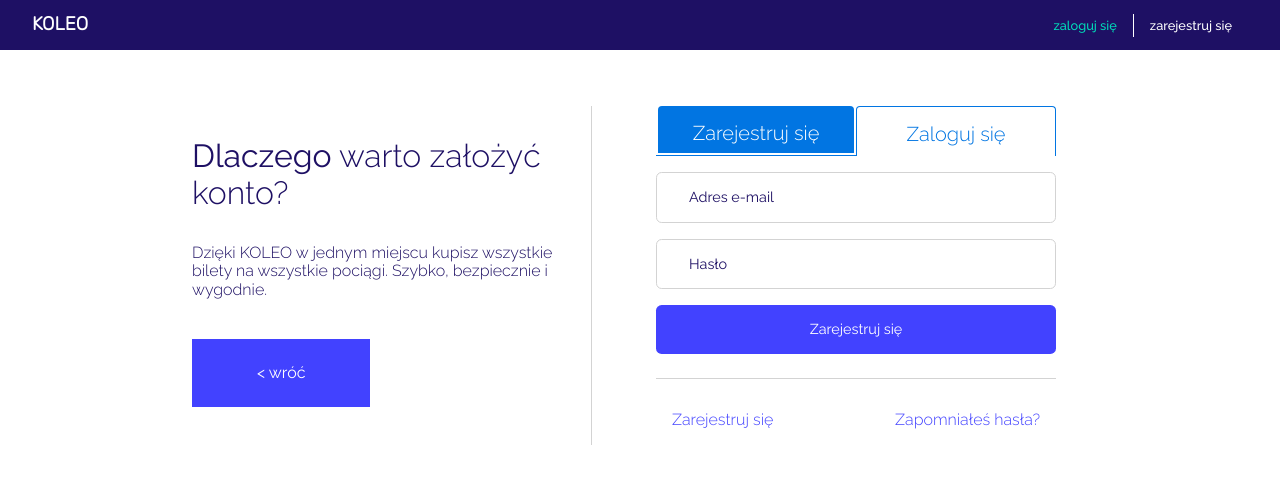
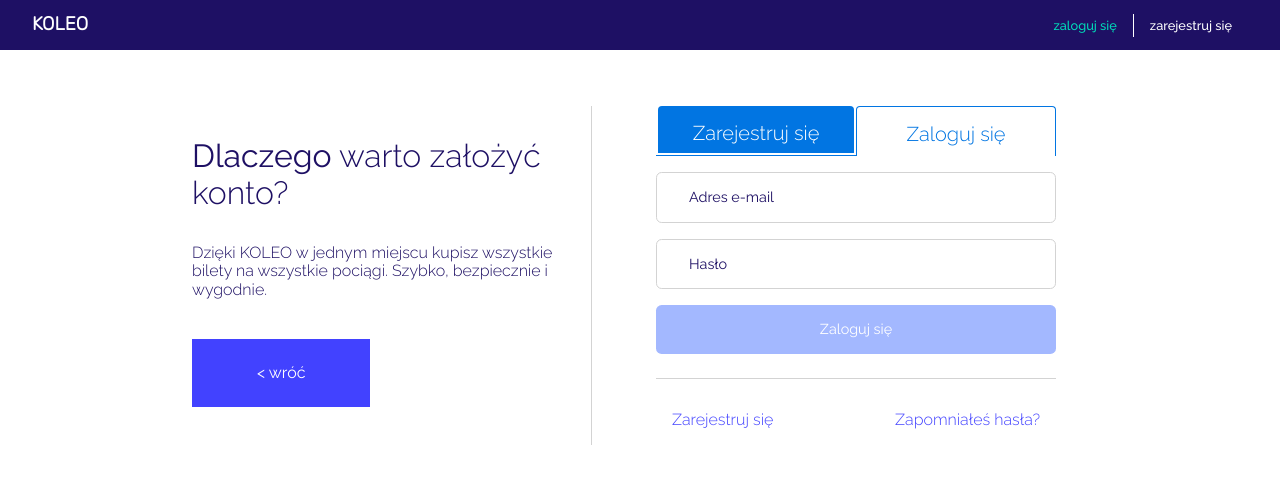
Before and after one commit to marcinwilkdev/koleo-clone-frontend, a React (Create React App) app: page /signin in a window 1280 px wide. Shown: the top 484 px of the page. Built offline with nearby package versions, Linux system fonts and the light colour scheme.

Commit message:
add submitHandlers and simple form validity

```diff
--- a/src/components/Auth/Signin.tsx
+++ b/src/components/Auth/Signin.tsx
@@ -11,10 +11,16 @@ const Signin: React.FC = () => {
     const emailHook = useInput((value) => value.includes("@"));
     const passwordHook = useInput((value) => value.length >= 8);
 
+    const isFormValid = emailHook.isValid && passwordHook.isValid;
+
+    const submitHandler: React.FormEventHandler<HTMLFormElement> = (event) => {
+        event.preventDefault();
+    };
+
     return (
         <div className={classes.signin}>
             <AuthNav />
-            <form>
+            <form onSubmit={submitHandler}>
                 <Input
                     name="email"
                     type="email"
@@ -27,7 +33,9 @@ const Signin: React.FC = () => {
                     placeholder="Hasło"
                     hook={passwordHook}
                 />
-                <Button type="submit">Zarejestruj się</Button>
+                <Button type="submit" disabled={!isFormValid}>
+                    Zaloguj się
+                </Button>
             </form>
             <div className={classes.bottom}>
                 <Link to="/signup">Zarejestruj się</Link>
--- a/src/components/Auth/Signup.tsx
+++ b/src/components/Auth/Signup.tsx
@@ -12,10 +12,16 @@ const Signup: React.FC = () => {
     const passwordHook = useInput((value) => value.length >= 8);
     const confirmPasswordHook = useInput((value) => value.length >= 8);
 
+    const isFormValid = emailHook.isValid && passwordHook.isValid && confirmPasswordHook.isValid;
+
+    const submitHandler: React.FormEventHandler<HTMLFormElement> = (event) => {
+        event.preventDefault();
+    }
+
     return (
         <div className={classes.signup}>
             <AuthNav />
-            <form>
+            <form onSubmit={submitHandler}>
                 <Input
                     name="email"
                     type="email"
@@ -34,7 +40,7 @@ const Signup: React.FC = () => {
                     placeholder="Potwierdzenie hasła (co najmniej 8 znaków)"
                     hook={confirmPasswordHook}
                 />
-                <Button type="submit">Zarejestruj się</Button>
+                <Button type="submit" disabled={!isFormValid}>Zarejestruj się</Button>
             </form>
             <p>
                 Masz juz konto?{" "}
--- a/src/components/Auth/styles/Signin.module.css
+++ b/src/components/Auth/styles/Signin.module.css
@@ -15,13 +15,11 @@
 
 .signin button {
     text-align: center;
-
-    background-color: rgb(66, 66, 255);
 }
 
 .signin button:hover,
 .signin button:active {
-    background-color: rgb(45, 45, 170);
+    background-color: rgb(27, 225, 165);
 }
 
 .signin button:disabled {
--- a/src/components/Auth/styles/Signup.module.css
+++ b/src/components/Auth/styles/Signup.module.css
@@ -19,13 +19,11 @@
 
 .signup button {
     text-align: center;
-
-    background-color: rgb(66, 66, 255);
 }
 
 .signup button:hover,
 .signup button:active {
-    background-color: rgb(45, 45, 170);
+    background-color: rgb(27, 225, 165);
 }
 
 .signup button:disabled {
```
